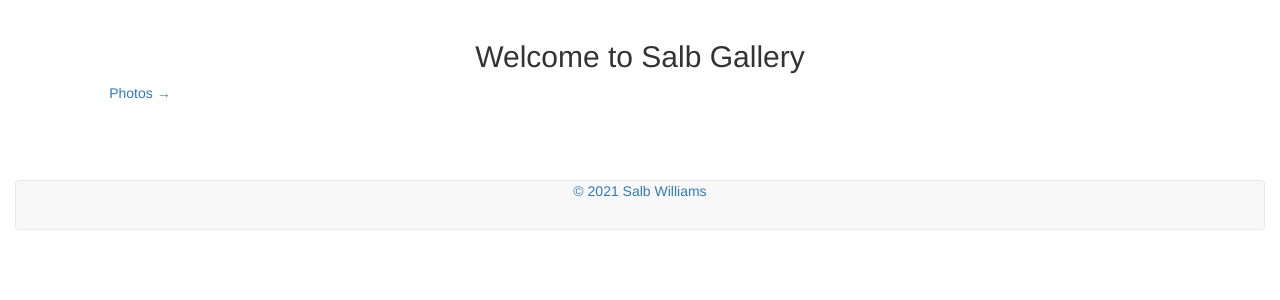
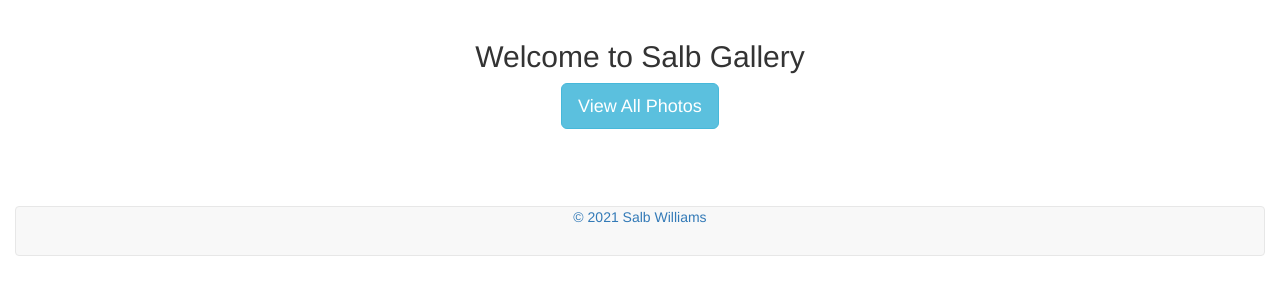
Before and after one commit to clarametto/Salb-Gallary, a Django app: page / in a window 1280 px wide. Shown: the part 52-352 px from the top of the page. Run offline with Django 3.2, Linux system fonts and the light colour scheme; some libraries are stand-ins or nearby versions.

Commit message:
update photo display

```diff
--- a/salb_app/templates/index.html
+++ b/salb_app/templates/index.html
@@ -6,8 +6,10 @@
   <div class="col-md-10 banner">
     <div class="name">
     <h2 class="text-center name">Welcome to Salb Gallery </h2>
-    <div id="launcher">
-      <a href="{% url 'allPhotos' %}" class="button">Photos <span>&#8594;</span></a>
+    <div class="text-center">
+      <a href="{% url 'allPhotos' %}" >
+        <button class="btn btn-lg btn-info">View All Photos</button>
+      </a>
     </div>
   </div>
   </div>
```
